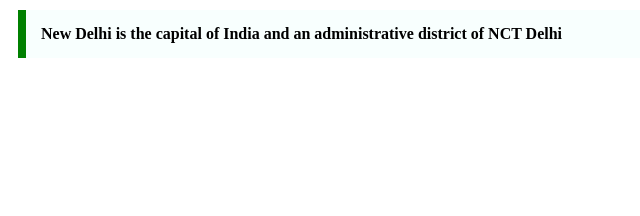
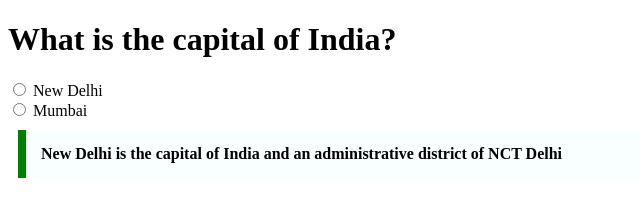
Before and after one commit to acciojob/trivia-kalpna-hub, a website: page main.html in a window 1280 px wide. Shown: the whole page, without its empty margins (0-640 px from the left). Drawn offline with Linux system fonts and the light colour scheme.

Commit message:
created a submission

```diff
--- a/main.html
+++ b/main.html
@@ -10,10 +10,17 @@
 	<!-- the entire body must be written by student -->
     <script type="text/javascript" src="./script.js">
 </script>
+	<div>
+		<h1>What is the capital of India?</h1>
+
+        <input type="radio" name="city" id="city" value="New Delhi" required>
+		<label for="">New Delhi</label><br>
+        <input type="radio" name="city" id="city" value="Mumbai" required>
+		<label for="">Mumbai</label><br>
 	<blockquote site=" https://en.wikipedia.org/wiki/New_Delhi">
 		New Delhi is the capital of India and an administrative district of NCT Delhi
 	</blockquote>
-
+	</div>
 </body>
 
 </html>
```
